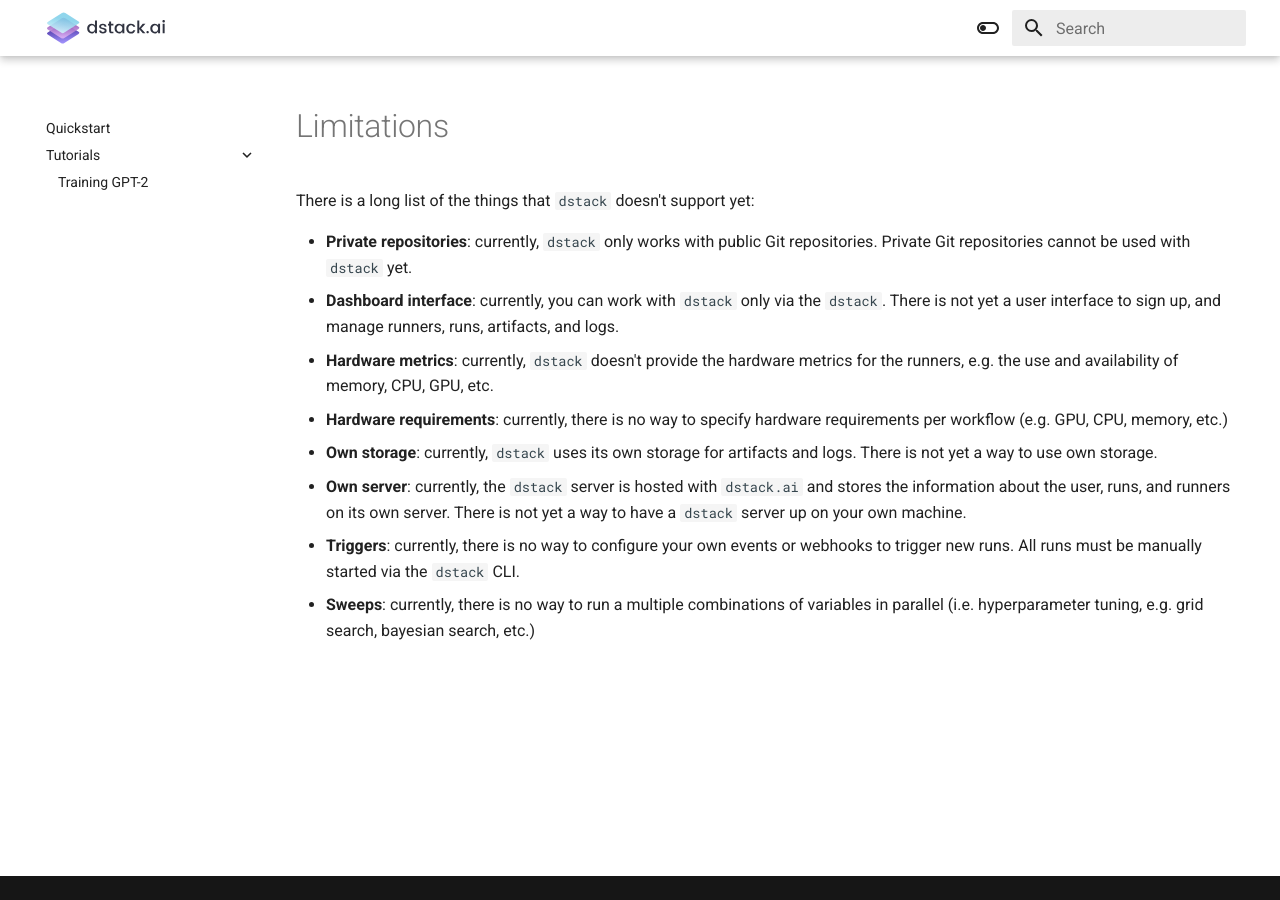
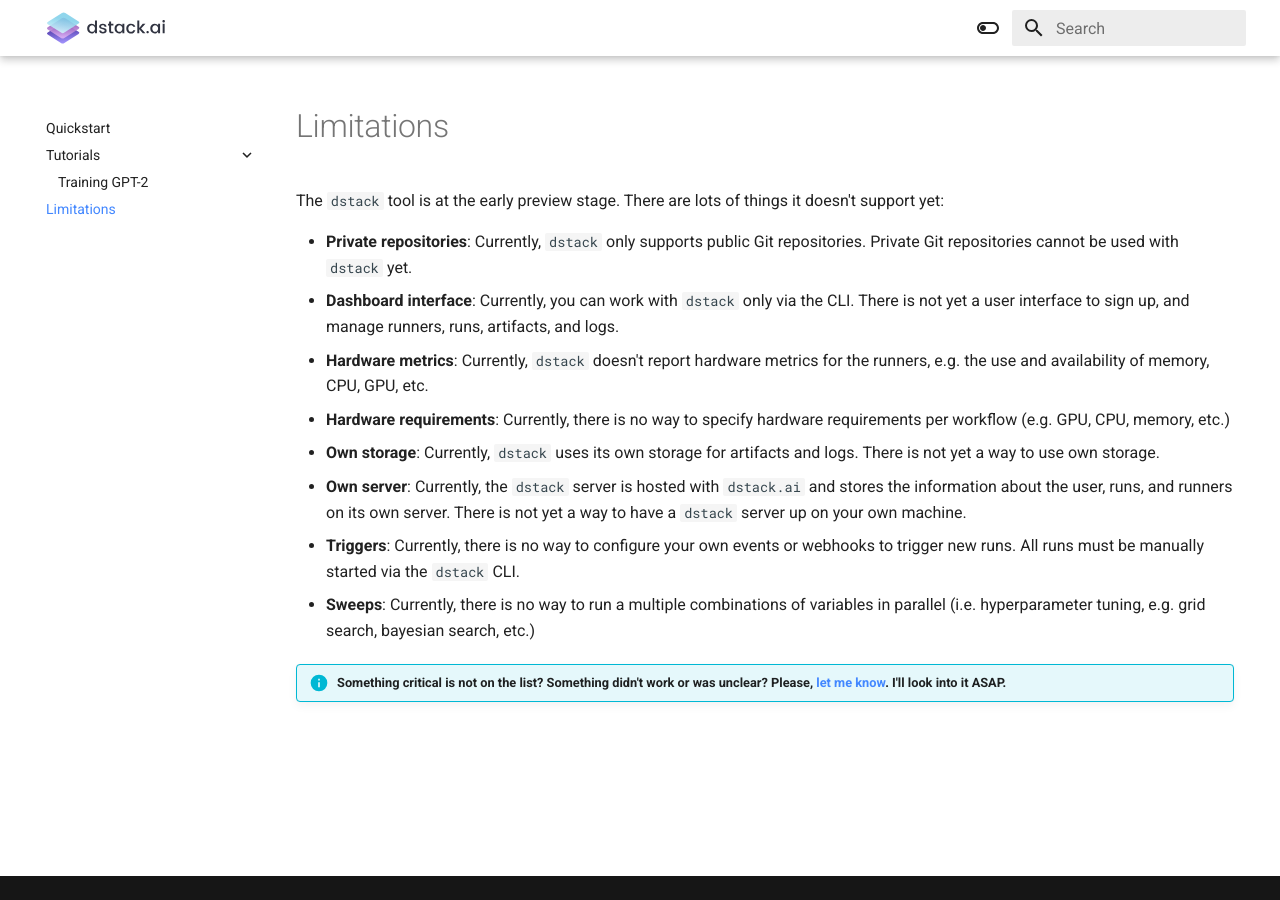
Before and after one commit to dstackai/dstack.github.io, an MkDocs documentation site: the page built from docs/limitations.md, in a window 1280 px wide. Built offline with MkDocs 1.6.1 and Material for MkDocs 9.7.7, drawn with Linux system fonts in a browser that asks for light colours.

Commit message:
- Added Limitations page - Added feedback form links to all pages

```diff
--- a/docs/limitations.md
+++ b/docs/limitations.md
@@ -1,21 +1,23 @@
 # Limitations
 
-There is a long list of the things that `dstack` doesn't support yet:
+The `dstack` tool is at the early preview stage. There are lots of things it doesn't support yet:
 
-* **Private repositories**: currently, `dstack` only works with public Git repositories. Private Git repositories
+* **Private repositories**: Currently, `dstack` only supports public Git repositories. Private Git repositories
   cannot be used with `dstack` yet.
-* **Dashboard interface**: currently, you can work with `dstack` only via the `dstack`. There is not yet a user interface
+* **Dashboard interface**: Currently, you can work with `dstack` only via the CLI. There is not yet a user interface
   to sign up, and manage runners, runs, artifacts, and logs.
-* **Hardware metrics**: currently, `dstack` doesn't provide the hardware metrics for the runners, e.g. the use and
+* **Hardware metrics**: Currently, `dstack` doesn't report hardware metrics for the runners, e.g. the use and
   availability of memory, CPU, GPU, etc.
-* **Hardware requirements**: currently, there is no way to specify hardware requirements per workflow (e.g. GPU, CPU,
+* **Hardware requirements**: Currently, there is no way to specify hardware requirements per workflow (e.g. GPU, CPU,
   memory, etc.)
-* **Own storage**: currently, `dstack` uses its own storage for artifacts and logs. There is not yet
+* **Own storage**: Currently, `dstack` uses its own storage for artifacts and logs. There is not yet
   a way to use own storage.
-* **Own server**: currently, the `dstack` server is hosted with `dstack.ai` and stores the information about
+* **Own server**: Currently, the `dstack` server is hosted with `dstack.ai` and stores the information about
   the user, runs, and runners on its own server. There is not yet a way to have a `dstack` server up on your own
   machine.
-* **Triggers**: currently, there is no way to configure your own events or webhooks to trigger new runs. All runs must
+* **Triggers**: Currently, there is no way to configure your own events or webhooks to trigger new runs. All runs must
   be manually started via the `dstack` CLI.
-* **Sweeps**: currently, there is no way to run a multiple combinations of variables in parallel (i.e. hyperparameter
+* **Sweeps**: Currently, there is no way to run a multiple combinations of variables in parallel (i.e. hyperparameter
   tuning, e.g. grid search, bayesian search, etc.)
+
+!!! info "Something critical is not on the list? Something didn't work or was unclear? Please, [let me know](https://forms.gle/nhigiDm4FmjZdRkx5). I'll look into it ASAP."
--- a/mkdocs.yml
+++ b/mkdocs.yml
@@ -39,4 +39,4 @@
   - Quickstart: index.md
   - Tutorials:
     - Training GPT-2: gpt-2.md
-#  - Limitations: limitations.md
+  - Limitations: limitations.md
```
Also changed, not shown: docs/gpt-2.md (+2 -0 lines), docs/index.md (+2 -0 lines).
